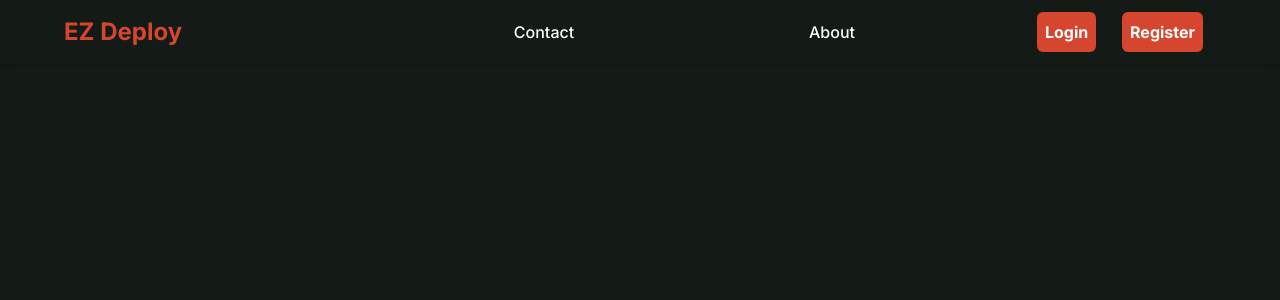
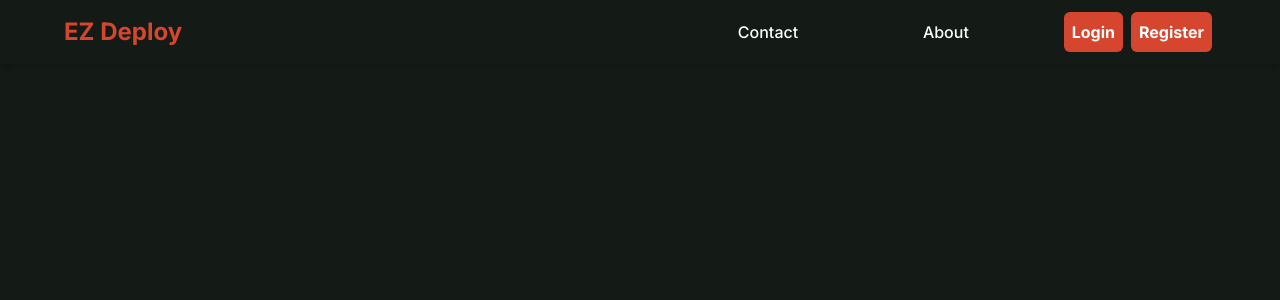
Before and after one commit to Janxa/ezDeploy, a React (Vite) app in the folder frontend/: page /app in a window 1280 px wide. Shown: the top 300 px of the page. Built offline with nearby package versions, Linux system fonts and the light colour scheme.

Commit message:
Adding the menu wrapper inside the header to avoid duplicate code in menu component

```diff
--- a/frontend/src/components/Layout/Header/Header.jsx
+++ b/frontend/src/components/Layout/Header/Header.jsx
@@ -3,8 +3,10 @@ import Menu from "./Menu";
 function Header() {
 	const [visibleMobile, setVisibleMobile] = useState(false);
 	return (
-		<header className="flex bg-flat-800 justify-between py-4 px-5 h-16 md:px-16 shadow-md absolute top-0 left-0 right-0 overflow-visible">
-			<h1 className="text-chili-500 font-bold text-2xl  ">EZ Deploy</h1>
+		<header className="flex bg-flat-800 justify-between py-4 px-8 h-16 md:px-16 shadow-md absolute top-0 left-0 right-0 overflow-visible">
+			<h1 className="text-chili-500 basis-1/2 md:basis-1/3 font-bold text-2xl  ">
+				EZ Deploy
+			</h1>
 
 			<button
 				onClick={() => setVisibleMobile(!visibleMobile)}
@@ -14,7 +16,19 @@ function Header() {
 				<div className="bg-white w-full h-[13%] group-hover:w-2/3 transition-all"></div>
 				<div className="bg-white w-full h-[13%] group-hover:w-4/5 transition-all"></div>
 			</button>
-			<Menu visibleMobile={visibleMobile} setVisibleMobile={setVisibleMobile} />
+
+			<div
+				className={
+					visibleMobile
+						? "flex flex-col bg-flat-700 md:bg-flat-800 items-center absolute top-16 left-0 w-full h-screen z-50 md:flex-row md:flex md:w-3/4   md:justify-end md:font-medium md:static md:h-full pt-4 md:pt-0"
+						: "hidden md:flex md:w-2/3 md:justify-end md:font-medium "
+				}
+			>
+				<Menu
+					visibleMobile={visibleMobile}
+					setVisibleMobile={setVisibleMobile}
+				/>
+			</div>
 		</header>
 	);
 }
```
